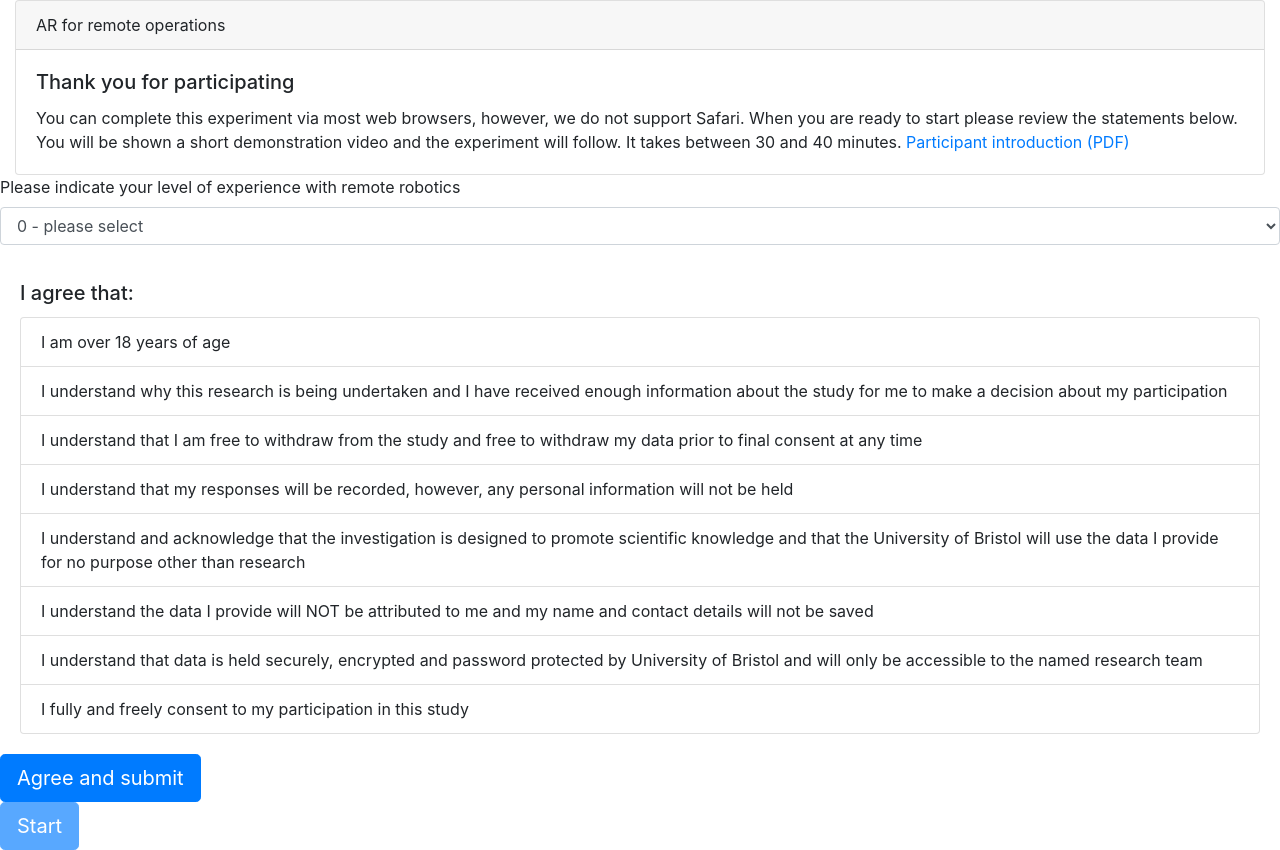
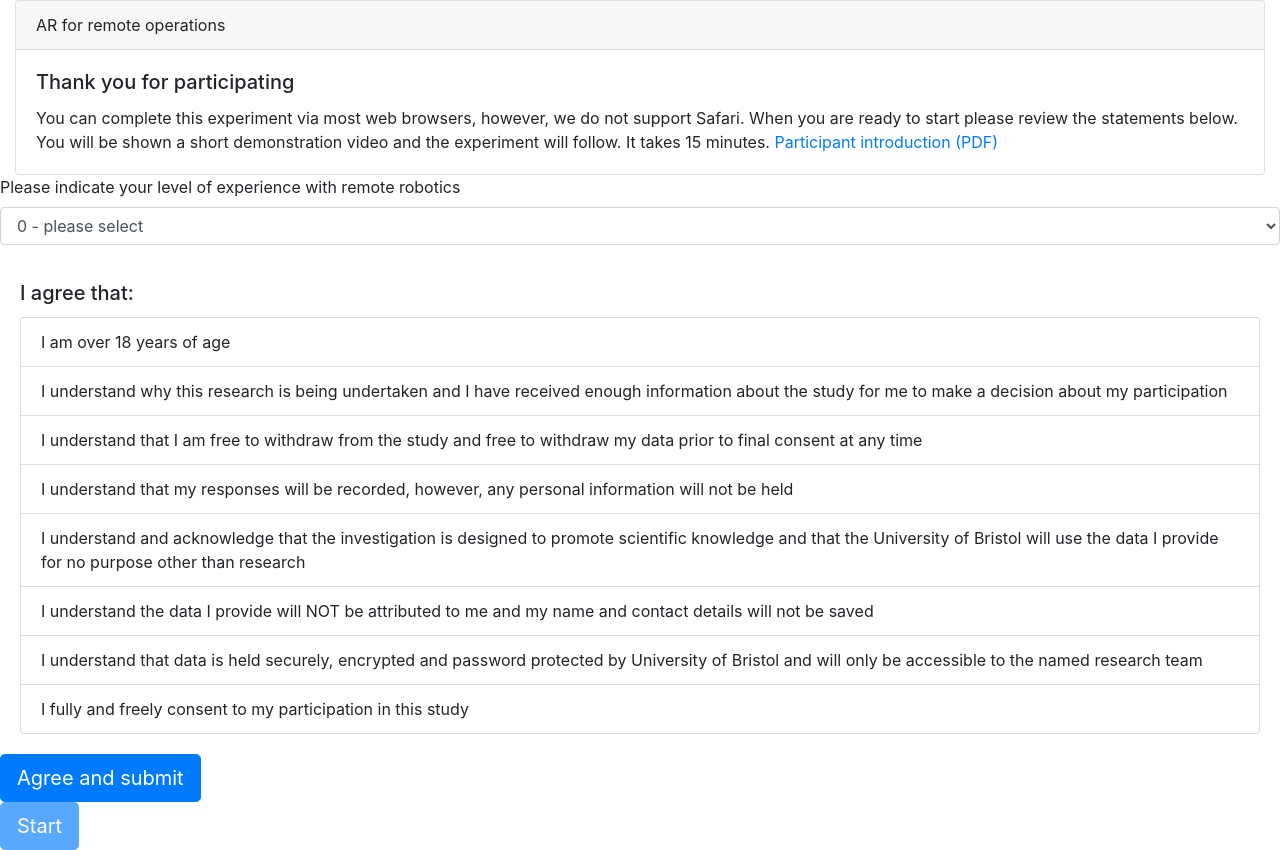
Before and after one commit to thomasbale/Glovebox-AR, a plain HTML site: page index.html in a window 1280 px wide. Drawn offline with nearby package versions, Linux system fonts and the light colour scheme.

Commit message:
Update index.html

```diff
--- a/index.html
+++ b/index.html
@@ -26,7 +26,7 @@
   </div>
   <div class="card-body">
     <h5 class="card-title">Thank you for participating</h5>
-    <p class="card-text">You can complete this experiment via most web browsers, however, we do not support Safari. When you are ready to start please review the statements below. You will be shown a short demonstration video and the experiment will follow. It takes between 30 and 40 minutes.
+    <p class="card-text">You can complete this experiment via most web browsers, however, we do not support Safari. When you are ready to start please review the statements below. You will be shown a short demonstration video and the experiment will follow. It takes 15 minutes.
       <a href="assets/Participant_sheet Exploring how Augmented Reality can help in nuclear plant operations(1).pdf" target="_blank">Participant introduction (PDF)</a>
 </p>
   </div>
```
